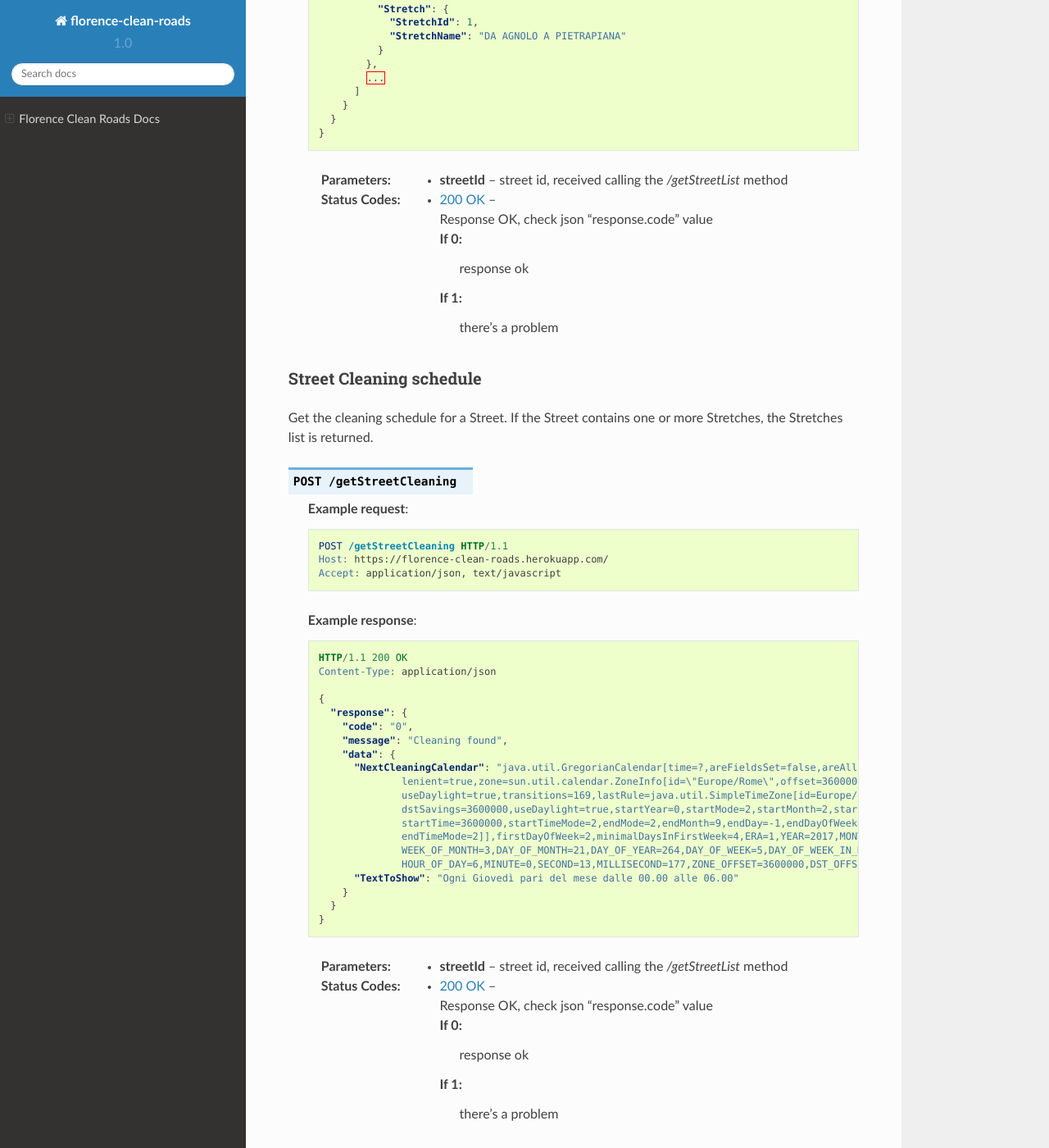
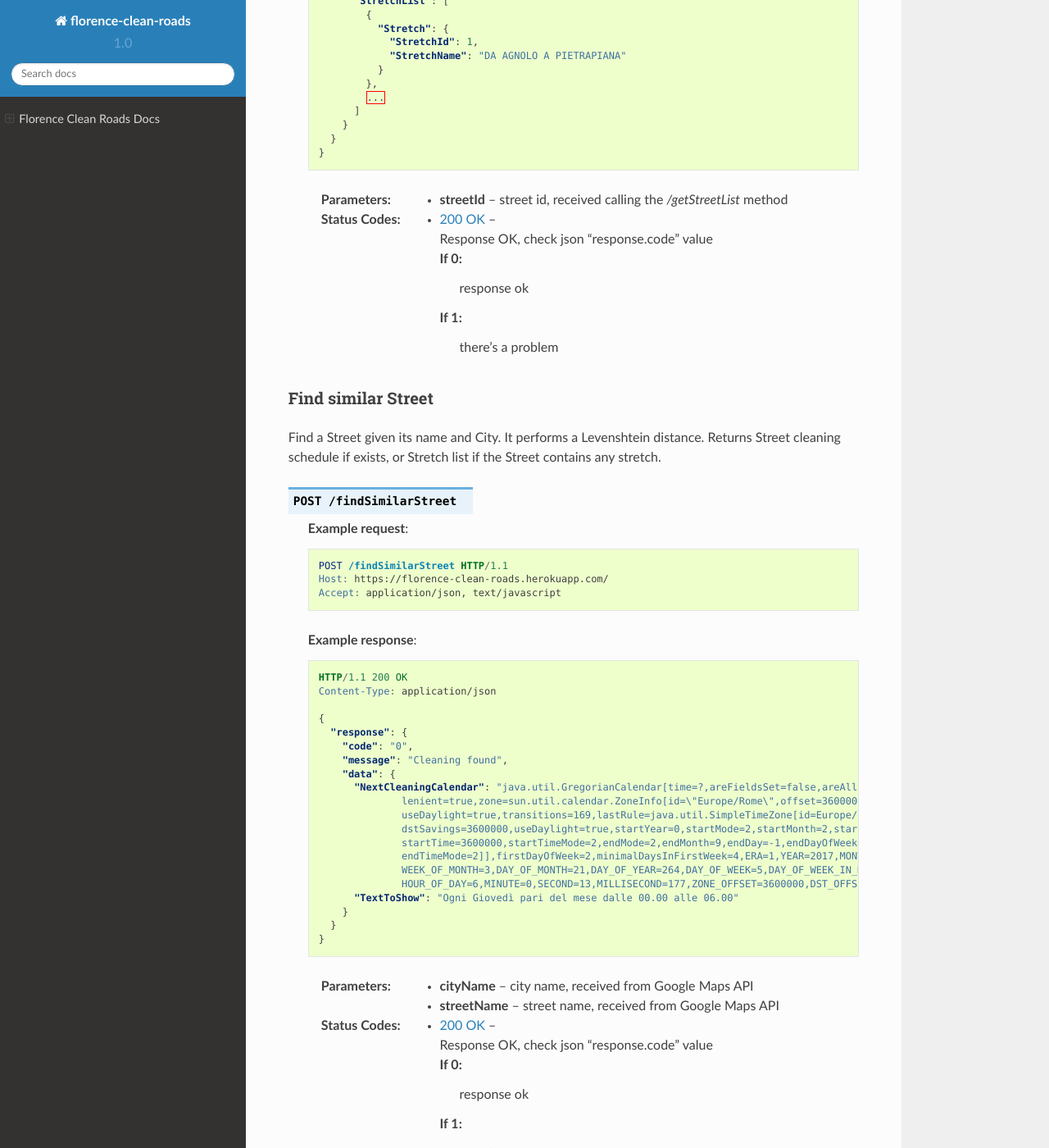
Before and after one commit to tommgalati/florence-clean-roads, a Sphinx documentation site: the page built from docs/source/index.rst, in a window 1280 px wide and 1400 px high, scrolled down 10659 px. Shown: the whole window at 82% size. Built offline with Sphinx 7.4.7 and the Read the Docs theme 2.0.0, drawn with Linux system fonts in a browser that asks for light colours.

Commit message:
new api function added

```diff
--- a/docs/source/index.rst
+++ b/docs/source/index.rst
@@ -532,10 +532,60 @@ If a Street does not contain any Stretch, an error message is given.
     :param streetId: street id, received calling the */getStreetList* method
     :statuscode 200: Response OK, check json "response.code" value
 
-                                If 0:
-                                    response ok
-                                If 1:
-                                    there's a problem
+                        If 0:
+                            response ok
+                        If 1:
+                            there's a problem
+
+Find similar Street
+^^^^^^^^^^^^^^^^^^^
+
+Find a Street given its name and City. It performs a Levenshtein distance.
+Returns Street cleaning schedule if exists, or Stretch list if the Street contains any stretch.
+
+.. http:post:: /findSimilarStreet
+
+    **Example request**:
+
+    .. sourcecode:: http
+
+        POST /findSimilarStreet HTTP/1.1
+        Host: https://florence-clean-roads.herokuapp.com/
+        Accept: application/json, text/javascript
+
+    **Example response**:
+
+    .. sourcecode:: http
+
+        HTTP/1.1 200 OK
+        Content-Type: application/json
+
+        {
+          "response": {
+            "code": "0",
+            "message": "Cleaning found",
+            "data": {
+              "NextCleaningCalendar": "java.util.GregorianCalendar[time=?,areFieldsSet=false,areAllFieldsSet=true,
+                      lenient=true,zone=sun.util.calendar.ZoneInfo[id=\"Europe/Rome\",offset=3600000,dstSavings=3600000,
+                      useDaylight=true,transitions=169,lastRule=java.util.SimpleTimeZone[id=Europe/Rome,offset=3600000,
+                      dstSavings=3600000,useDaylight=true,startYear=0,startMode=2,startMonth=2,startDay=-1,startDayOfWeek=1,
+                      startTime=3600000,startTimeMode=2,endMode=2,endMonth=9,endDay=-1,endDayOfWeek=1,endTime=3600000,
+                      endTimeMode=2]],firstDayOfWeek=2,minimalDaysInFirstWeek=4,ERA=1,YEAR=2017,MONTH=8,WEEK_OF_YEAR=39,
+                      WEEK_OF_MONTH=3,DAY_OF_MONTH=21,DAY_OF_YEAR=264,DAY_OF_WEEK=5,DAY_OF_WEEK_IN_MONTH=3,AM_PM=0,HOUR=6,
+                      HOUR_OF_DAY=6,MINUTE=0,SECOND=13,MILLISECOND=177,ZONE_OFFSET=3600000,DST_OFFSET=3600000]",
+              "TextToShow": "Ogni Giovedì pari del mese dalle 00.00 alle 06.00"
+            }
+          }
+        }
+
+    :param cityName: city name, received from Google Maps API
+    :param streetName: street name, received from Google Maps API
+    :statuscode 200: Response OK, check json "response.code" value
+
+                        If 0:
+                            response ok
+                        If 1:
+                            there's a problem
 
 Street Cleaning schedule
 ^^^^^^^^^^^^^^^^^^^^^^^^
@@ -581,10 +631,10 @@ If the Street contains one or more Stretches, the Stretches list is returned.
     :param streetId: street id, received calling the */getStreetList* method
     :statuscode 200: Response OK, check json "response.code" value
 
-                                        If 0:
-                                            response ok
-                                        If 1:
-                                            there's a problem
+                        If 0:
+                            response ok
+                        If 1:
+                            there's a problem
 
 Stretch Cleaning schedule
 ^^^^^^^^^^^^^^^^^^^^^^^^^
@@ -629,7 +679,7 @@ Get the cleaning schedule for a Stretch.
     :param stretchId: stretch id, received calling the */getStretchList* method
     :statuscode 200: Response OK, check json "response.code" value
 
-                                                If 0:
-                                                    response ok
-                                                If 1:
-                                                    there's a problem
+                        If 0:
+                            response ok
+                        If 1:
+                            there's a problem
```
Also changed, not shown: 9 other files.
